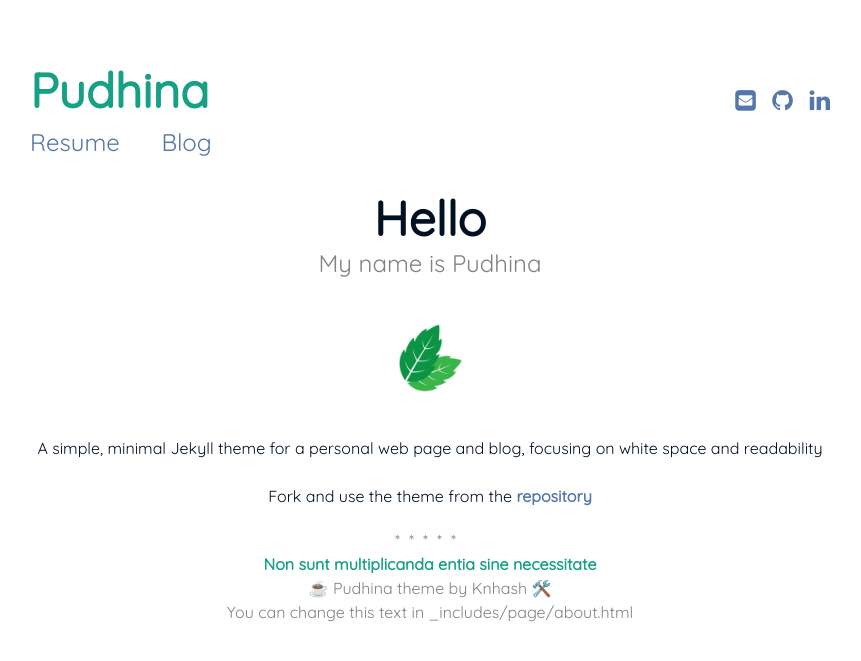
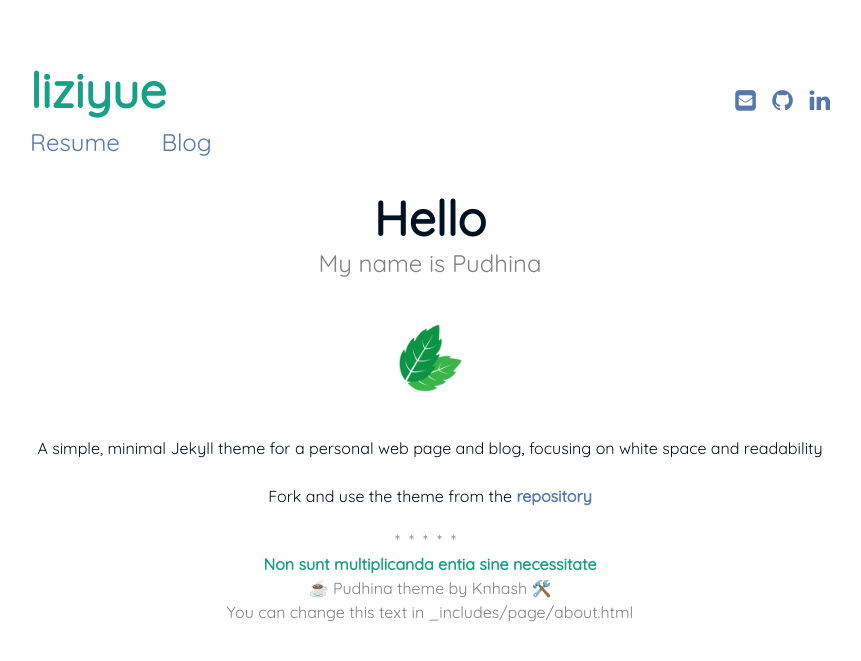
Before and after one commit to pc404code/Pudhina, a Jekyll site: the page built from index.md, in a window 1280 px wide. Shown: the top 661 px of the page, without its empty margins (210-1071 px from the left). Built offline with Jekyll 4.4.1, drawn with Linux system fonts in a browser that asks for light colours.

Commit message:
init blog

```diff
--- a/_config.yml
+++ b/_config.yml
@@ -1,10 +1,10 @@
 # Site settings
-title: Pudhina
+title: liziyue
 description: >
-  A simple, minimal Jekyll theme for a personal web page and blog, focusing on white space and readability
+  dashuaige
 
-baseurl: "/Pudhina" # the subpath of your site, e.g. /blog/
-url: "https://knhash.github.io" # the base hostname & protocol for your site
+baseurl: "" # the subpath of your site, e.g. /blog/
+url: "https://pc404code.github.io" # the base hostname & protocol for your site
 
 author:
   fullname: Pudhina
```
